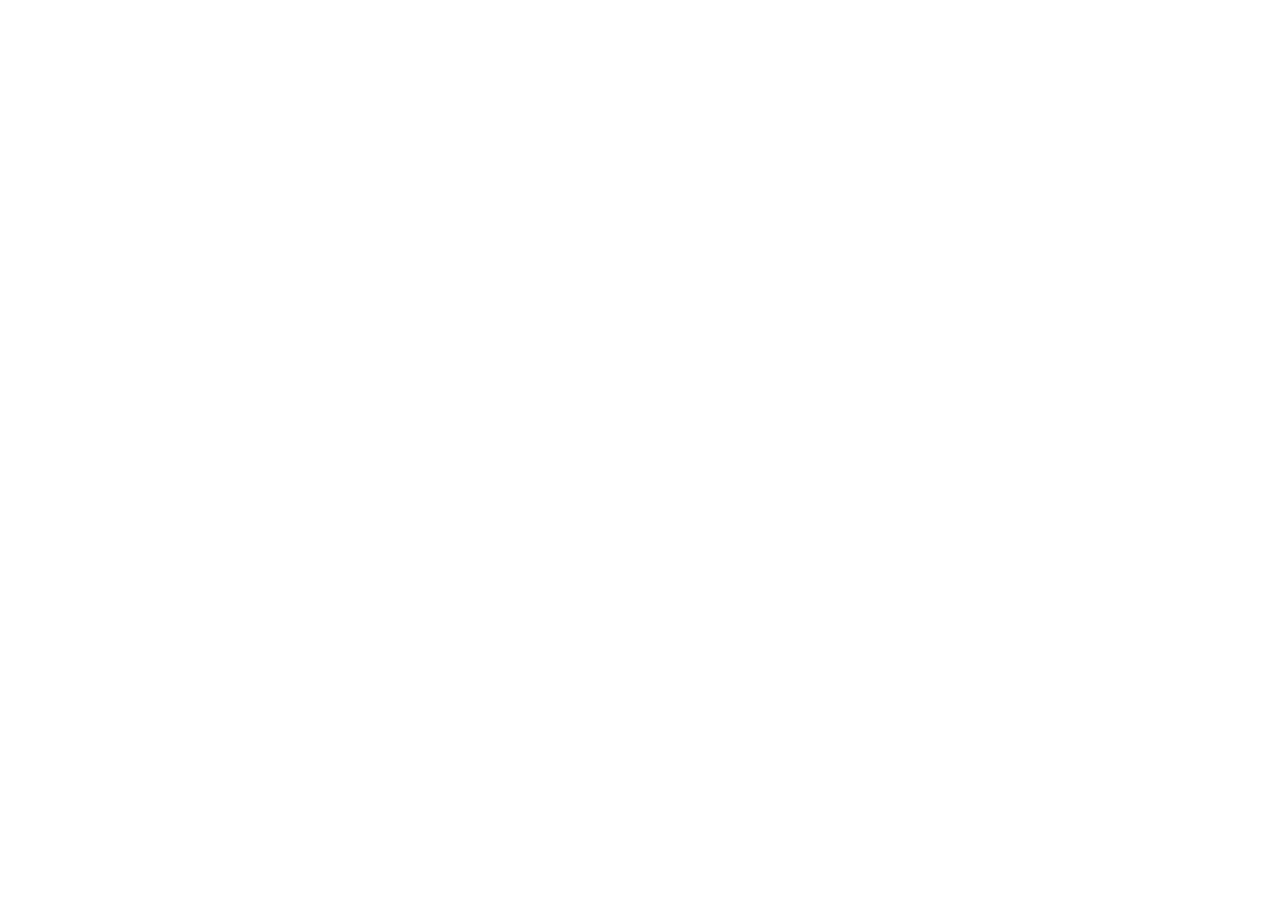
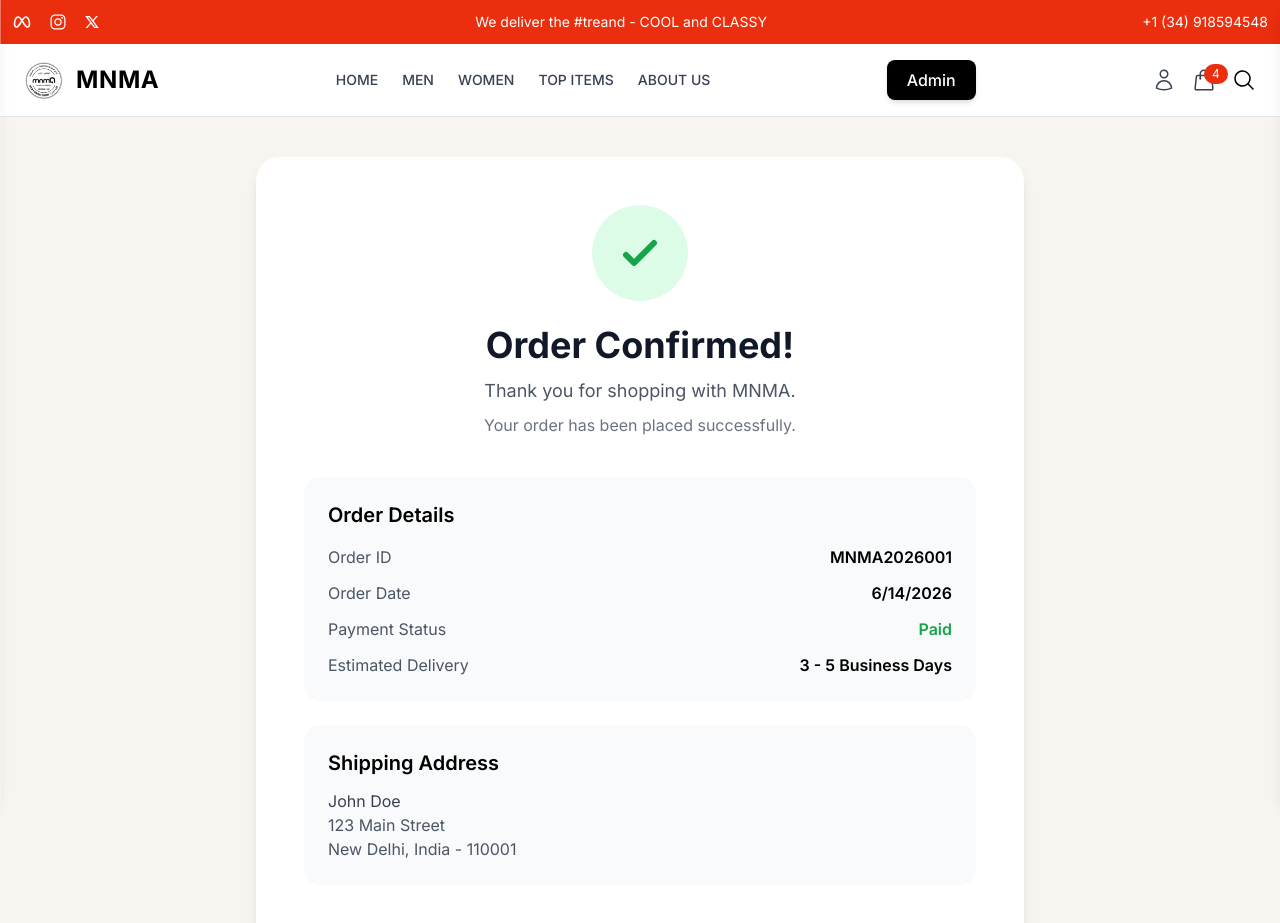
Before and after one commit to Hifzu04/MNMA, a React (Vite) app in the folder frontend/: page /order-confirmation in a window 1280 px wide. Before the commit this address had no page. Shown: the top 923 px of the page. Before the commit the page ends 800 px from the top, so only its background shows below. Built offline with nearby package versions, Linux system fonts and the light colour scheme.

Commit message:
Added Order Confirmation Page

```diff
--- a/frontend/src/App.jsx
+++ b/frontend/src/App.jsx
@@ -11,6 +11,8 @@
 import Signinpage from './Pages/SigninPage.jsx'
 import CheckoutPage from './Pages/CheckoutPage.jsx'
 import Profile from './Pages/Profile.jsx'
+import OrderConfirmationPage from './Pages/OrderConfirmationPage.jsx'
+import TopItems from './Pages/TopItems.jsx'
 function App() {
 
   return (
@@ -25,12 +27,18 @@
           <Route path='about' element={<About />} />
              <Route path='MensSection' element={<MensSection />} />
              <Route path='WomensSection' element={<WomensSection />} />
-
+             <Route path='TopItems' element={<TopItems />} />
+              <Route path='profile' element={<Profile />} />
               {/* need to render in protect route */}
                <Route path='SignupPage' element={<Signuppage />} />
                 <Route path='SigninPage' element={<Signinpage />} />
                 <Route path='CheckoutPage' element={<CheckoutPage />} />
-                 <Route path='profile' element={<Profile />} />
+
+                 <Route  path="order-confirmation" element={<OrderConfirmationPage />} />
+
+
+
+
         </Route>
 
         {/* admin routes */}
--- a/frontend/src/Components/Layout/Navbar.jsx
+++ b/frontend/src/Components/Layout/Navbar.jsx
@@ -6,7 +6,10 @@
 import { useState } from 'react'
 import { IoMdClose } from 'react-icons/io'
 import logo from "../../assets/mnma_logo.png";
+import { useNavigate } from "react-router-dom";
+
 function Navbar() {
+    const navigate = useNavigate();
     const [drawerOpen, setDrawerOpen] = useState(false)
     const [navDrawerOpen, setNavDrawerOpen] = useState(false);
     const toggleCartDrawer = () => {
@@ -47,13 +50,20 @@
                     <Link to="/WomensSection" className='text-gray-700 hover:text-black text-sm font-medium uppercase '>
                         Women
                     </Link>
-                    <Link to="/CheckoutPage" className='text-gray-700 hover:text-black text-sm font-medium uppercase '>
+                    <Link to="/TopItems" className='text-gray-700 hover:text-black text-sm font-medium uppercase '>
                         Top items
                     </Link>
                     <Link to="/About" className='text-gray-700 hover:text-black text-sm font-medium uppercase '>
                         about us
                     </Link>
                 </div>
+
+          <button
+         onClick={() => navigate("/admin")}
+             className="bg-black text-white px-5 py-2 rounded-lg font-medium shadow-md hover:bg-gray-800 hover:shadow-lg transition-all duration-300"
+        >
+                Admin
+          </button>
                 <div className='flex items-center space-x-4'>
                     <Link to="/profile" className='hover:text-black'>
                         <HiOutlineUser className='h-6 w-6 text-gray-700' />
--- a/frontend/src/Pages/CheckoutPage.jsx
+++ b/frontend/src/Pages/CheckoutPage.jsx
@@ -1,4 +1,5 @@
 import React from "react";
+import { Link } from "react-router-dom";
 
 export default function CheckoutPage() {
     // hardcoded cart items for demo, in real application this will come from global state or backend.. d
@@ -153,10 +154,11 @@
                 <span>₹{total}</span>
               </div>
             </div>
-
+            <Link to="/order-confirmation" className="w-full block mt-6 bg-blue-600 text-white py-3 rounded-lg font-semibold text-center hover:bg-blue-700 transition">
             <button className="w-full mt-6 bg-blue-600 text-white py-3 rounded-lg font-semibold hover:bg-blue-700 transition">
               Place Order
             </button>
+            </Link>
           </div>
         </div>
       </div>
--- /dev/null
+++ b/frontend/src/Pages/OrderConfirmationPage.jsx
@@ -0,0 +1,118 @@
+// Pages/OrderConfirmationPage.jsx
+
+import React from "react";
+import { Link } from "react-router-dom";
+
+export default function OrderConfirmationPage() {
+  const orderId = "MNMA2026001";
+
+  return (
+    <div className="min-h-screen bg-[#f8f5f0] flex items-center justify-center px-4 py-10">
+      <div className="w-full max-w-3xl bg-white rounded-3xl shadow-lg p-8 md:p-12">
+
+        {/* Success Icon */}
+        <div className="flex justify-center">
+          <div className="w-24 h-24 rounded-full bg-green-100 flex items-center justify-center">
+            <svg
+              className="w-12 h-12 text-green-600"
+              fill="none"
+              stroke="currentColor"
+              strokeWidth="3"
+              viewBox="0 0 24 24"
+            >
+              <path
+                strokeLinecap="round"
+                strokeLinejoin="round"
+                d="M5 13l4 4L19 7"
+              />
+            </svg>
+          </div>
+        </div>
+
+        {/* Heading */}
+        <div className="text-center mt-6">
+          <h1 className="text-4xl font-bold text-gray-900">
+            Order Confirmed!
+          </h1>
+          <p className="mt-3 text-gray-600 text-lg">
+            Thank you for shopping with MNMA.
+          </p>
+          <p className="text-gray-500 mt-2">
+            Your order has been placed successfully.
+          </p>
+        </div>
+
+        {/* Order Details */}
+        <div className="mt-10 bg-gray-50 rounded-2xl p-6">
+          <h2 className="text-xl font-semibold mb-4">
+            Order Details
+          </h2>
+
+          <div className="space-y-3">
+            <div className="flex justify-between">
+              <span className="text-gray-600">Order ID</span>
+              <span className="font-semibold">{orderId}</span>
+            </div>
+
+            <div className="flex justify-between">
+              <span className="text-gray-600">Order Date</span>
+              <span className="font-semibold">
+                {new Date().toLocaleDateString()}
+              </span>
+            </div>
+
+            <div className="flex justify-between">
+              <span className="text-gray-600">Payment Status</span>
+              <span className="text-green-600 font-semibold">
+                Paid
+              </span>
+            </div>
+
+            <div className="flex justify-between">
+              <span className="text-gray-600">Estimated Delivery</span>
+              <span className="font-semibold">
+                3 - 5 Business Days
+              </span>
+            </div>
+          </div>
+        </div>
+
+        {/* Shipping Info */}
+        <div className="mt-6 bg-gray-50 rounded-2xl p-6">
+          <h2 className="text-xl font-semibold mb-3">
+            Shipping Address
+          </h2>
+
+          <p className="text-gray-700">
+            John Doe
+          </p>
+
+          <p className="text-gray-600">
+            123 Main Street
+          </p>
+
+          <p className="text-gray-600">
+            New Delhi, India - 110001
+          </p>
+        </div>
+
+        {/* Buttons */}
+        <div className="mt-10 flex flex-col sm:flex-row gap-4 justify-center">
+          <Link
+            to="/"
+            className="px-6 py-3 rounded-xl bg-black text-white text-center font-medium hover:bg-gray-800 transition"
+          >
+            Continue Shopping
+          </Link>
+
+          <Link
+            to="/orders"
+            className="px-6 py-3 rounded-xl border border-gray-300 text-center font-medium hover:bg-gray-100 transition"
+          >
+            View Orders
+          </Link>
+        </div>
+      </div>
+    </div>
+  );
+}
--- a/frontend/src/Pages/SigninPage.jsx
+++ b/frontend/src/Pages/SigninPage.jsx
@@ -132,7 +132,7 @@
         <p className="text-gray-600 text-center mt-6 text-sm">
           Don't have an account?{" "}
           <span
-            onClick={() => navigate("/SignupPage")}
+            onClick={() => navigate("/CheckoutPage")}
             className="text-blue-600 hover:underline cursor-pointer font-medium"
           >
             Register here
--- /dev/null
+++ b/frontend/src/Pages/TopItems.jsx
@@ -0,0 +1,91 @@
+import React from "react";
+
+export default function TopItems() {
+  const topItems = [
+    {
+      id: 1,
+      name: "Classic Leather Jacket",
+      price: 1999.99,
+      image: "https://images.unsplash.com/photo-1551028719-00167b16eac5?w=500",
+    },
+    {
+      id: 2,
+      name: "Casual Denim Jacket",
+      price: 2000.5,
+      image: "https://images.unsplash.com/photo-1521572163474-6864f9cf17ab?w=500",
+    },
+    {
+      id: 3,
+      name: "Premium Hoodie",
+      price: 1499.99,
+      image: "https://images.unsplash.com/photo-1503342217505-b0a15ec3261c?w=500",
+    },
+    {
+      id: 4,
+      name: "Cotton T-Shirt",
+      price: 799.99,
+      image: "https://images.unsplash.com/photo-1576566588028-4147f3842f27?w=500",
+    },
+    {
+      id: 5,
+      name: "Slim Fit Jeans",
+      price: 1799.99,
+      image: "https://images.unsplash.com/photo-1542272604-787c3835535d?w=500",
+    },
+    {
+      id: 6,
+      name: "Sports Sneakers",
+      price: 2499.99,
+      image: "https://images.unsplash.com/photo-1542291026-7eec264c27ff?w=500",
+    },
+  ];
+
+  return (
+    <section className="py-12 px-6 bg-gray-50">
+      <div className="max-w-7xl mx-auto">
+
+        {/* Heading */}
+        <div className="text-center mb-10">
+          <h2 className="text-4xl font-bold text-gray-900">
+            Top Selling Items
+          </h2>
+          <p className="text-gray-600 mt-2">
+            Discover our most popular fashion picks
+          </p>
+        </div>
+
+        {/* Product Grid */}
+        <div className="grid grid-cols-1 sm:grid-cols-2 md:grid-cols-3 gap-8">
+          {topItems.map((item) => (
+            <div
+              key={item.id}
+              className="bg-white rounded-2xl overflow-hidden shadow-md hover:shadow-xl transition duration-300"
+            >
+              <img
+                src={item.image}
+                alt={item.name}
+                className="w-full h-72 object-cover"
+              />
+
+              <div className="p-5">
+                <h3 className="text-xl font-semibold text-gray-800">
+                  {item.name}
+                </h3>
+
+                <p className="text-2xl font-bold text-gray-900 mt-2">
+                  ₹{item.price}
+                </p>
+
+                <button className="w-full mt-4 bg-black text-white py-3 rounded-lg hover:bg-gray-800 transition">
+                  Add to Cart
+                </button>
+
+              </div>
+            </div>
+          ))}
+        </div>
+
+      </div>
+    </section>
+  );
+}
```
